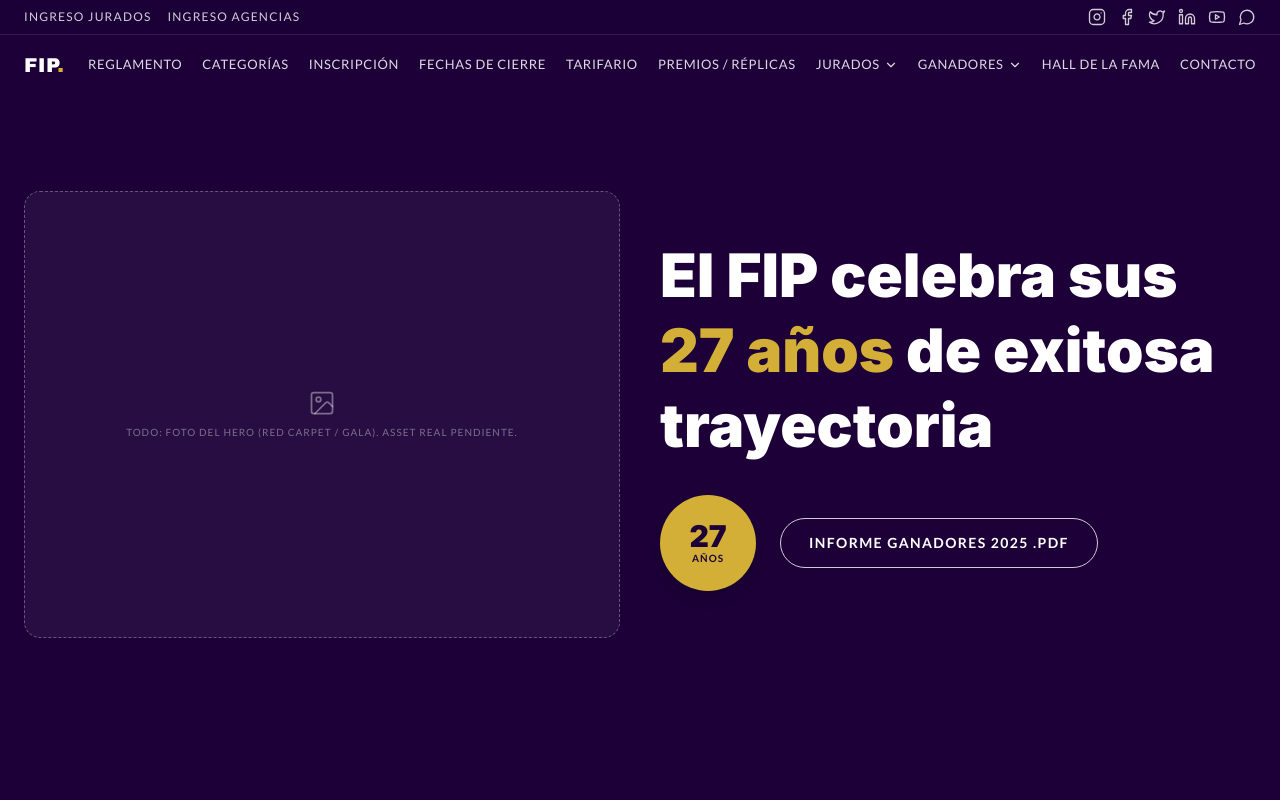
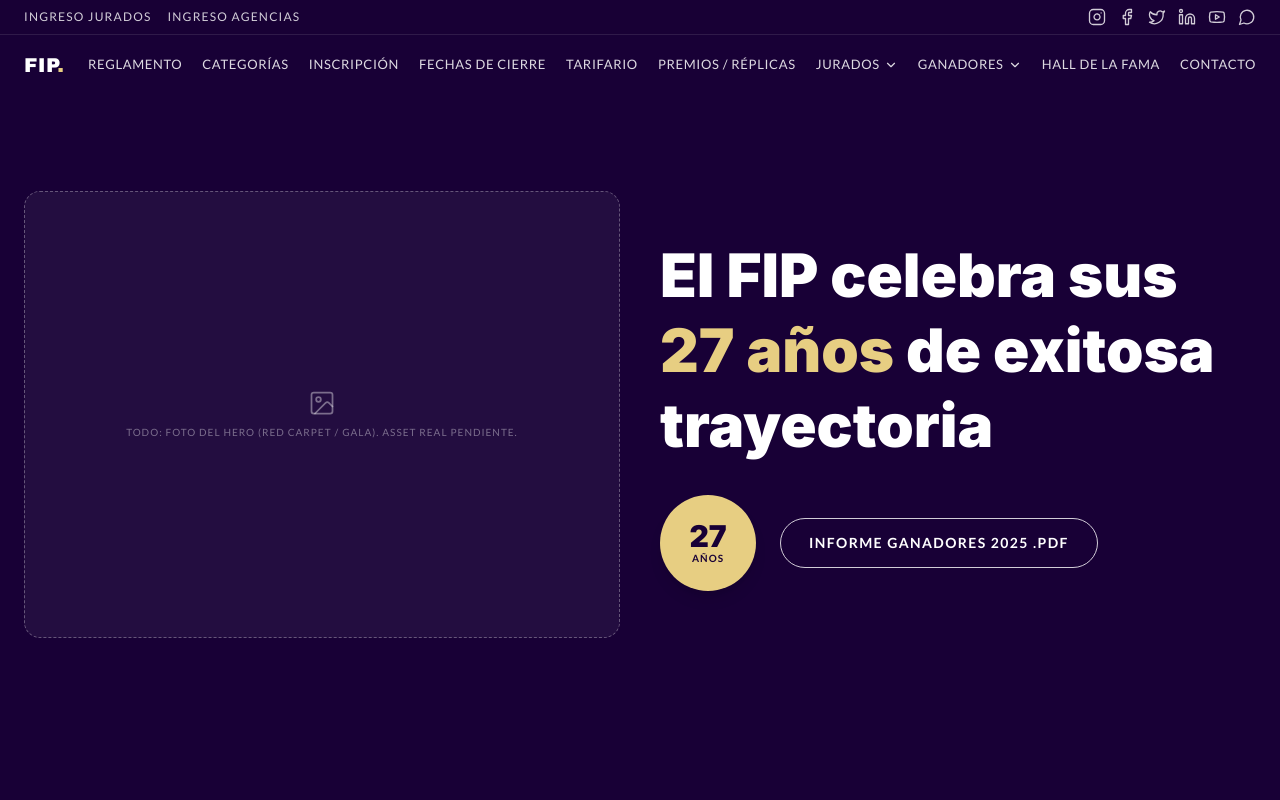
Before and after one commit to alit0/fip, a Next.js app: page / in a window 1280 px wide. Shown: the top 800 px of the page. Built offline with nearby package versions, Linux system fonts and the light colour scheme.

Commit message:
fix(tokens): ajustar dorado y púrpuras a los valores reales del sitio

```diff
--- a/src/styles/tokens.css
+++ b/src/styles/tokens.css
@@ -7,12 +7,16 @@
  */
 @theme {
   /* ---- Color: purples (backgrounds) ---- */
-  --color-fip-purple-900: rgb(28, 0, 55);   /* #1C0037 — body, header, footer, base sections */
-  --color-fip-purple-700: rgb(45, 0, 90);   /* alternated sections (video, "el FIP") */
-  --color-fip-purple-500: rgb(85, 1, 170);  /* awards section, accents */
+  /* Values measured by pixel-sampling the live site screenshot (img/Home.png),
+     replacing the audit's approximate figures. */
+  --color-fip-purple-900: rgb(24, 0, 54);    /* body, header, footer, base sections */
+  --color-fip-purple-700: rgb(42, 0, 90);    /* alternated sections (video, "el FIP") */
+  --color-fip-purple-500: rgb(84, 0, 168);   /* awards section, accents */
 
   /* ---- Color: accent + utility ---- */
-  --color-fip-gold:  rgb(212, 175, 55);     /* CTAs, badges, "27 años" highlight */
+  /* Live site gold is a pale champagne, NOT the audit's ~rgb(212,175,55).
+     Measured median over 286k gold pixels in img/Home.png. */
+  --color-fip-gold:  rgb(231, 206, 130);     /* CTAs, badges, "27 años" highlight */
   --color-fip-white: #ffffff;               /* text on dark backgrounds */
   --color-fip-blue:  #1a1aff;               /* reglamento letter badges (A–R) */
   --color-fip-black: #000000;               /* legacy login backdrop */
```
